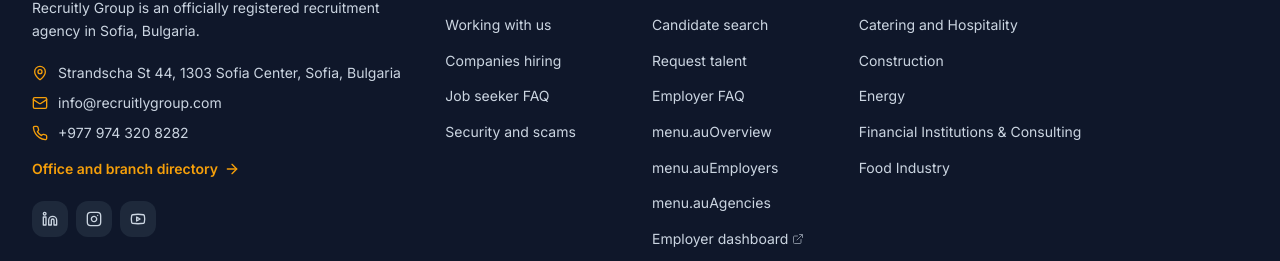
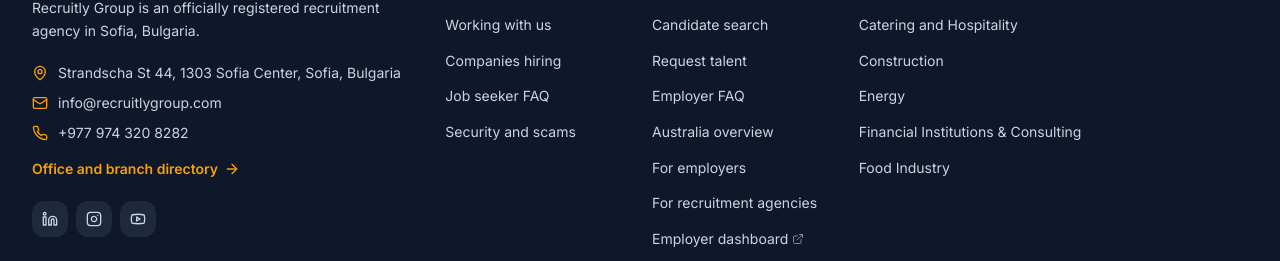
Before and after one commit to recruitlygroup/recruitly-global-nexus, a React (Vite) app: page /intern-recruitment in a window 1280 px wide. Shown: the part 2106-2367 px from the top of the page. Built offline with nearby package versions, Linux system fonts and the light colour scheme; the HTML template or start-up script is replaced by a standard one.

Commit message:
Add files via upload

```diff
--- /dev/null
+++ b/src/i18n/messages/australia.ts
@@ -0,0 +1,12 @@
+// Navigation/footer labels for the Australia B2B market. English only (page copy is English; BG falls back to EN).
+export const australiaEn: Record<string, string> = {
+  "menu.australia": "Australia",
+  "menu.auOverview": "Australia overview",
+  "menu.auTrades": "Skilled trades",
+  "menu.auEmployers": "For employers",
+  "menu.auAgencies": "For recruitment agencies",
+  "menu.auSourcing": "Nepal · Bulgaria · EU sourcing",
+  "menu.auVisa": "Visa pathways overview",
+  "hero.ctaAustralia": "Hiring for Australia? Employers and licensed agencies",
+  "menu.auStart": "Start a hiring enquiry",
+};
--- a/src/i18n/translations.ts
+++ b/src/i18n/translations.ts
@@ -3,6 +3,7 @@
 
 import { layoutEn, layoutBg } from "./messages/layout";
 import { homeEn, homeBg } from "./messages/home";
+import { australiaEn } from "./messages/australia";
 
 export type Lang = "en" | "bg";
 
@@ -70,6 +71,7 @@ export const translations: Record<Lang, Record<string, string>> = {
     "common.language": "Language",
     ...layoutEn,
     ...homeEn,
+    ...australiaEn,
   },
   bg: {
     "nav.solutions": "Решения",
```
